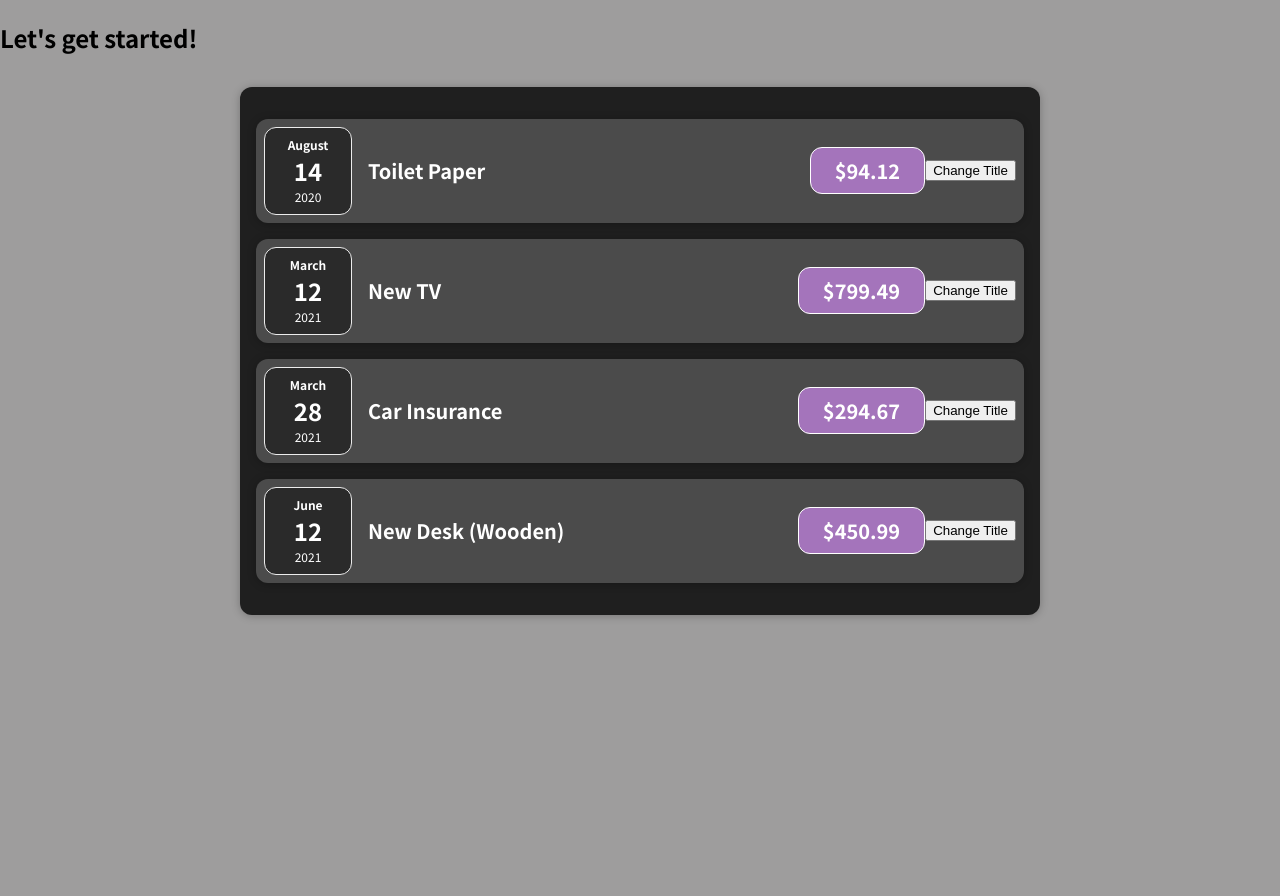
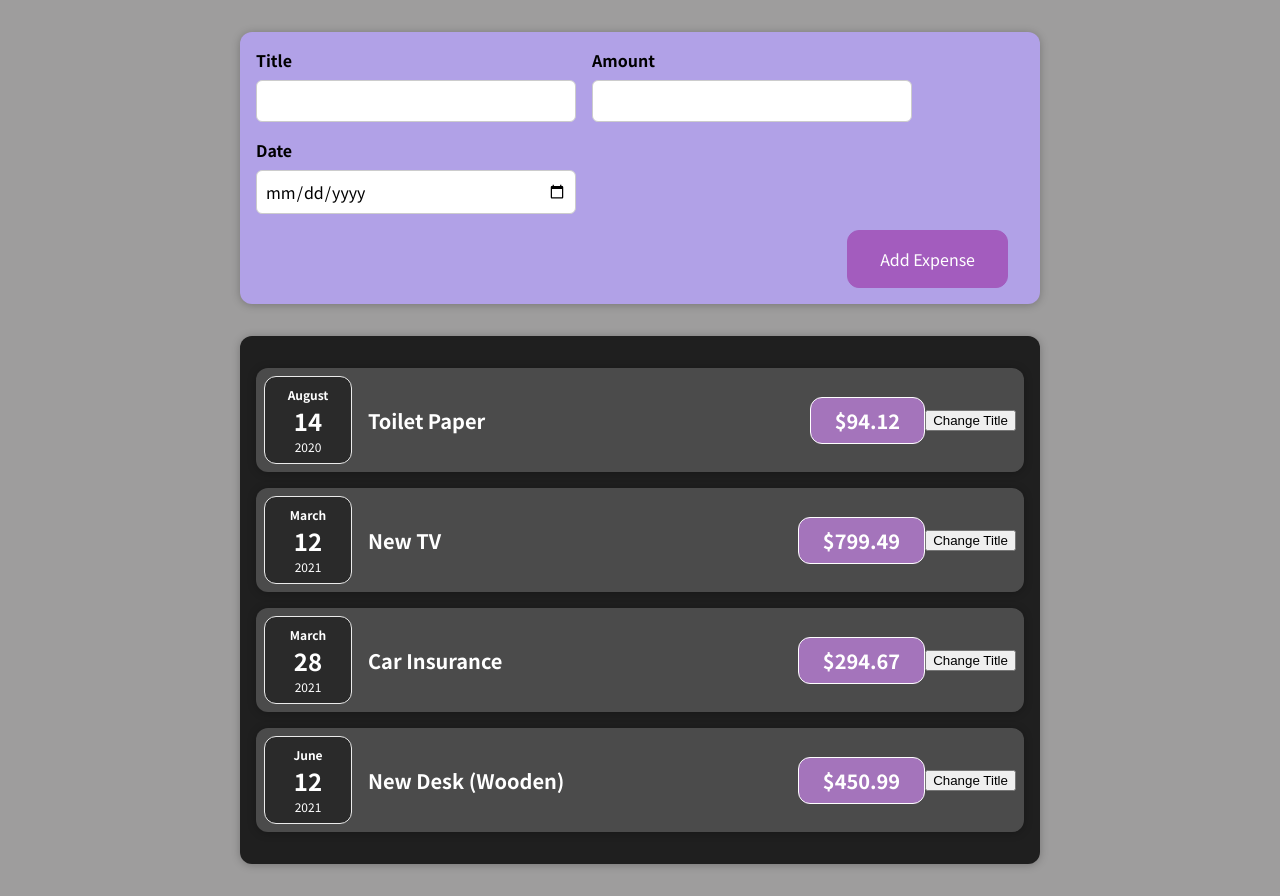
Before and after one commit to TatyCoder/React-New-Course, a React (Create React App) app: page / in a window 1280 px wide. Before the commit the page ends 800 px from the top, so only its background shows below. Built offline with nearby package versions, Linux system fonts and the light colour scheme.

Commit message:
Adding form inputs

```diff
--- a/src/App.js
+++ b/src/App.js
@@ -1,5 +1,6 @@
 // import ExpenseItem from './components/ExpenseItem';  // Not using this anymore.
 import Expenses from './components/Expenses';
+import NewExpense from './components/NewExpense';
 
 const App = () => {
   const expenses = [
@@ -31,8 +32,8 @@
 
   return (
     <div>
-      <h2>Let's get started!</h2>
-      <Expenses items={expenses}></Expenses>
+      <NewExpense />
+      <Expenses items={expenses} />
     </div>
   );
 }
--- /dev/null
+++ b/src/components/ExpenseForm.css
@@ -0,0 +1,26 @@
+.new-expense__controls {
+  display: flex;
+  flex-wrap: wrap;
+  gap: 1rem;
+  margin-bottom: 1rem;
+  text-align: left;
+}
+
+.new-expense__control label {
+  font-weight: bold;
+  margin-bottom: 0.5rem;
+  display: block;
+}
+
+.new-expense__control input {
+  font: inherit;
+  padding: 0.5rem;
+  border-radius: 6px;
+  border: 1px solid #ccc;
+  width: 20rem;
+  max-width: 100%;
+}
+
+.new-expense__actions {
+  text-align: right;
+}
--- /dev/null
+++ b/src/components/ExpenseForm.js
@@ -0,0 +1,27 @@
+import './ExpenseForm.css';
+
+const ExpenseForm = () => {
+    return <form>
+        <div className="new-expense__controls">
+            <div className="new-expense__control">
+                <label>Title</label>
+                <input type="text"></input>
+            </div>
+            <div className="new-expense__control">
+                <label>Amount</label>
+                <input type="number" min="0.01" step="0.01"></input>
+            </div>
+            <div className="new-expense__control">
+                <label>Date</label>
+                <input type="date" min="2019-01-01" max="2022-12-31"></input>
+            </div>
+        </div>
+        <div className="new-expense__actions">
+            <button type="submit">Add Expense</button>
+        </div>
+    </form>
+};
+
+export default ExpenseForm;
+
+/* Notes: when this button is pressed, since it's inside of this form, this form will be submitted. */
--- /dev/null
+++ b/src/components/NewExpense.css
@@ -0,0 +1,38 @@
+.new-expense {
+  background-color: #b1a1e7;
+  padding: 1rem;
+  margin: 2rem auto;
+  width: 50rem;
+  max-width: 95%;
+  border-radius: 12px;
+  text-align: center;
+  box-shadow: 0 1px 8px rgba(0, 0, 0, 0.25);
+}
+
+.new-expense button {
+  font: inherit;
+  cursor: pointer;
+  padding: 1rem 2rem;
+  border: 1px solid #a35cbe;
+  background-color: #a35cbe;
+  color: white;
+  border-radius: 12px;
+  margin-right: 1rem;
+}
+
+.new-expense button:hover,
+.new-expense button:active {
+  background-color: #510674;
+  border-color: #510674;
+}
+
+.new-expense button.alternative {
+  color: #220131;
+  border-color: transparent;
+  background-color: transparent;
+}
+
+.new-expense button.alternative:hover,
+.new-expense button.alternative:active {
+  background-color: #ddb3f8;
+}
--- /dev/null
+++ b/src/components/NewExpense.js
@@ -0,0 +1,10 @@
+import ExpenseForm from './ExpenseForm';
+import './NewExpense.css';
+
+const NewExpense = () => {
+    return <div className="new-expense">
+        <ExpenseForm />
+    </div>
+};
+
+export default NewExpense;
```
Also changed, not shown: 1 other file (tests, documents, lock files or other folders).
